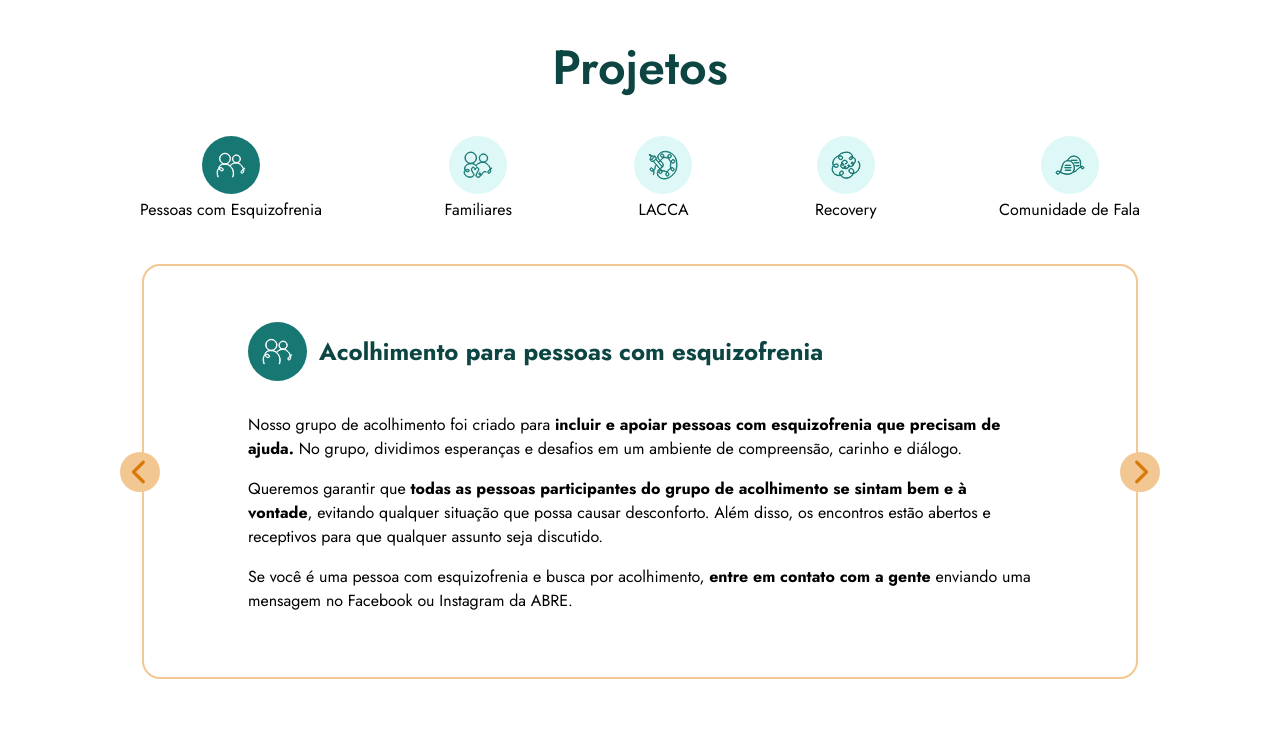
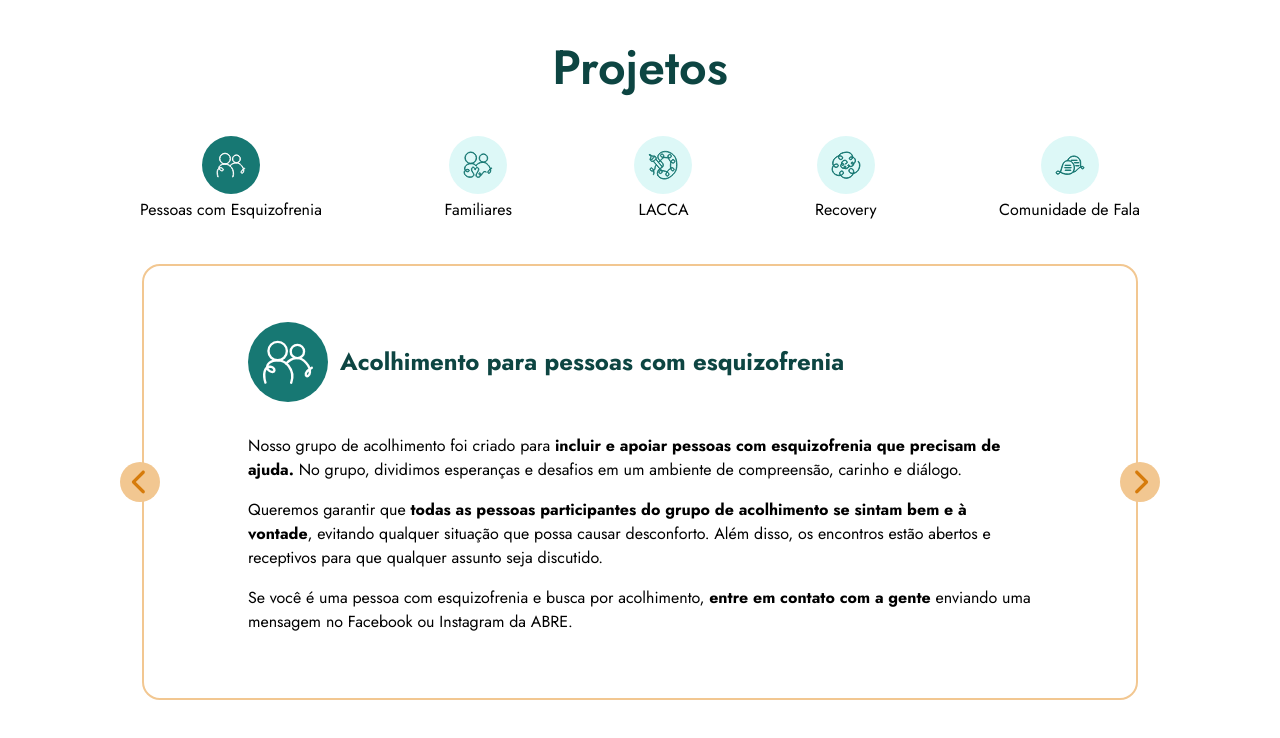
Before and after one commit to tech-pro-bem/abre, a Next.js app: page / in a window 1280 px wide. Shown: the top 738 px of the page. Built offline with nearby package versions, Linux system fonts and the light colour scheme.

Commit message:
feat: simplify components' props

```diff
--- a/src/components/projects-carousel/slide/slide.tsx
+++ b/src/components/projects-carousel/slide/slide.tsx
@@ -3,7 +3,7 @@ import styles from "../styles.module.css";
 type SlideProps = {
   title: string;
   content: React.ReactElement;
-  icon?: React.ReactNode;
+  icon: React.ReactNode;
 };
 
 export function Slide({ title, content, icon }: SlideProps) {
--- a/src/components/projects-carousel/styles.module.css
+++ b/src/components/projects-carousel/styles.module.css
@@ -17,7 +17,7 @@
   outline: 2px solid var(--color-secondary-light);
   border-radius: 1rem;
   @container projects-carousel (min-width: 40em) {
-    padding: 3.5rem 6.5rem 4rem;
+    padding: 56px 104px 64px;
   }
 
   .card_header {
@@ -29,10 +29,15 @@
   }
 
   .icon_circle {
-    flex-shrink: 0;
+    width: clamp(50px, 12%, 80px);
+    aspect-ratio: 1;
     background-color: var(--color-primary-dark);
     border-radius: 100vh;
     padding: 0.5rem;
+    & svg {
+      width: 100%;
+      height: 100%;
+    }
     @container projects-carousel (min-width: 40em) {
       padding: 0.875rem;
     }
@@ -44,6 +49,7 @@
   }
 
   .card_content > p:not(:last-child) {
+    font-size: var(--font-size-5);
     margin-bottom: 1rem;
   }
 }
--- a/src/components/projects-section/projects-icon.tsx
+++ b/src/components/projects-section/projects-icon.tsx
@@ -3,7 +3,7 @@ import styles from "./styles.module.css";
 type ProjectsIconProps = {
   component: React.ReactNode;
   isActive: boolean;
-  text?: string;
+  text: string;
 };
 
 export function ProjectsIcon({ component: Component, isActive, text }: ProjectsIconProps) {
@@ -12,7 +12,7 @@ export function ProjectsIcon({ component: Component, isActive, text }: ProjectsI
   return (
     <div className={styles.project_icon_container}>
       <div className={`${styles.project_icon_circle} ${styles[bgClassName]}`}>{Component}</div>
-      {text && <span className={styles.project_title}>{text}</span>}
+      <span className={styles.project_title}>{text}</span>
     </div>
   );
 }
--- a/src/components/projects-section/styles.module.css
+++ b/src/components/projects-section/styles.module.css
@@ -1,8 +1,8 @@
 .section {
   margin-inline: auto;
   max-width: 65.5rem;
+  /* temporary paddings before layout adjustments */
   padding-inline: 1.5rem;
-  /* temporary padding-block before layout adjustments */
   padding-block: 2rem;
 }
 
```
